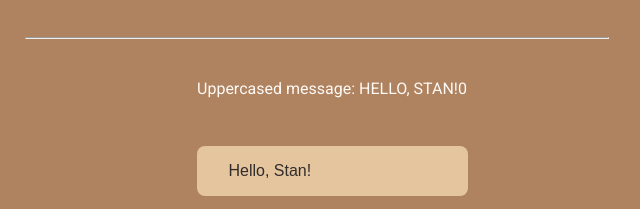
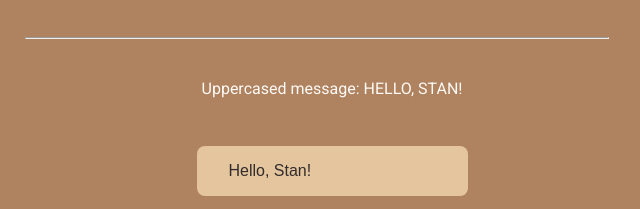
Before and after one commit to codemask-labs/stan-js, a React app in the folder examples/react/: page / in a window 1280 px wide. Shown: the part 132-341 px from the top of the page, 324-964 px from the left. Built offline with nearby package versions, Linux system fonts and the light colour scheme.

Commit message:
chore: update example

```diff
--- a/examples/react/src/App.tsx
+++ b/examples/react/src/App.tsx
@@ -1,6 +1,6 @@
 import React, { useEffect, useRef } from 'react'
 import { AnimateRerender } from './AnimateRerender'
-import { actions, fetchUsers, getState, reset, useCapsMessage, useStore } from './store'
+import { actions, fetchUsers, getState, reset, useStore } from './store'
 
 const CurrentTime = () => {
     const { currentTime } = useStore()
--- a/examples/react/src/store.ts
+++ b/examples/react/src/store.ts
@@ -4,7 +4,7 @@
     counter: 0,
     message: 'Hello, Stan!',
     get upperCaseMessage() {
-        return this.message.toUpperCase() + this.counter
+        return this.message.toUpperCase()
     },
     currentTime: new Date(),
     users: [] as Array<string>,
```
